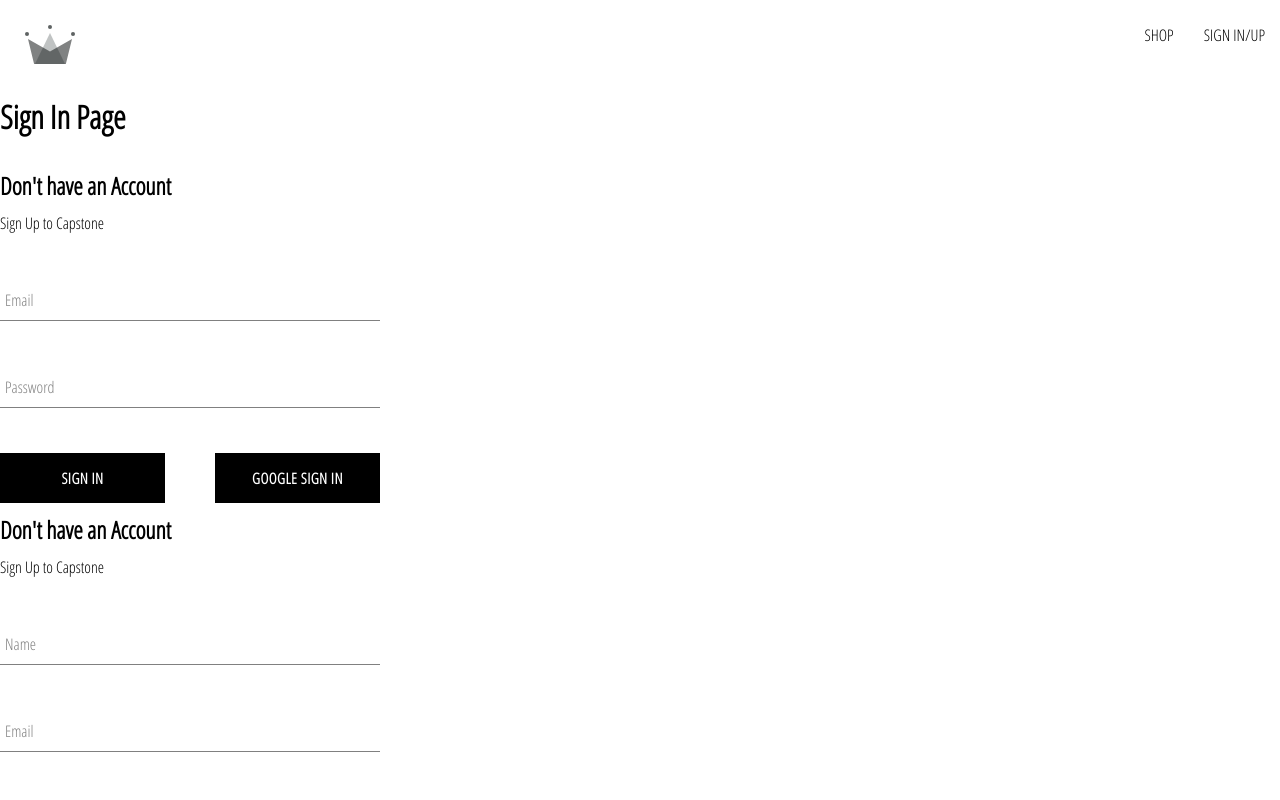
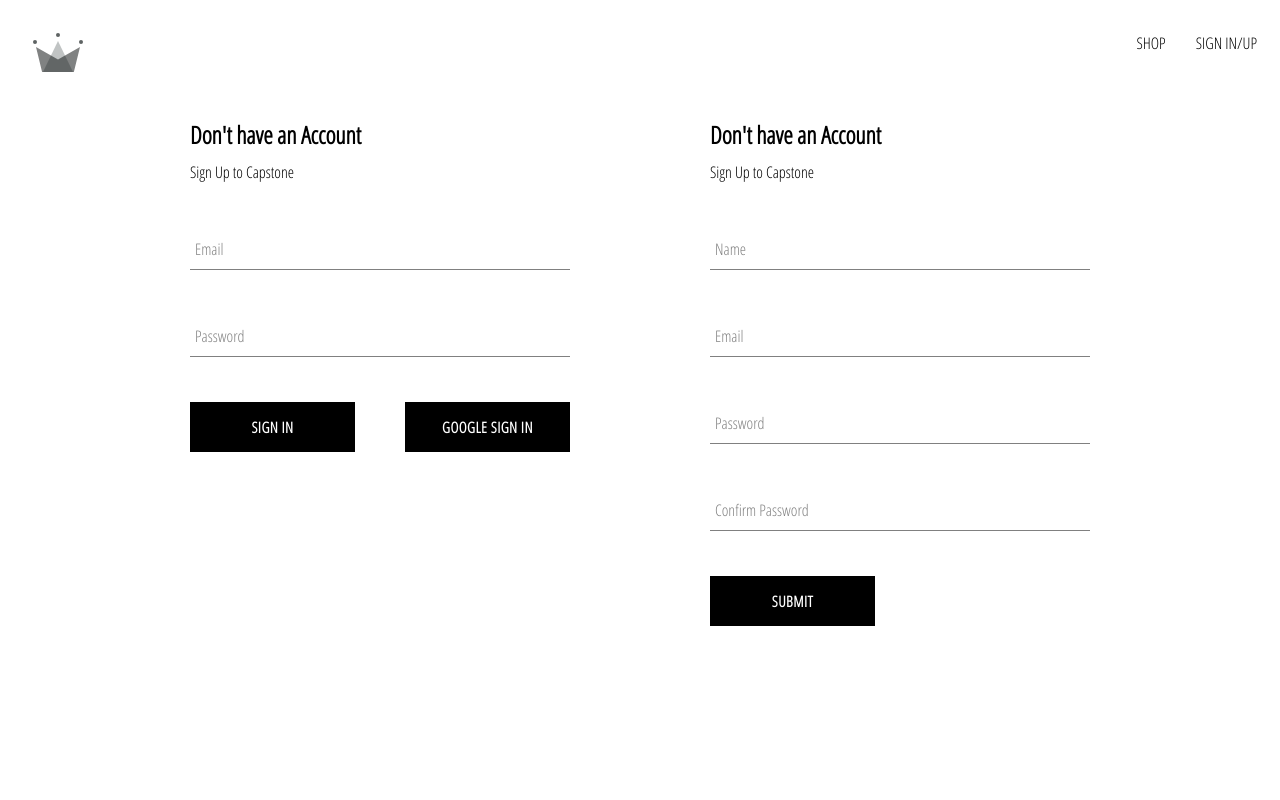
Before and after one commit to AnaniyaBelew/Capstone1, a React (Create React App) app: page /auth in a window 1280 px wide. Shown: the top 800 px of the page. Built offline with nearby package versions, Linux system fonts and the light colour scheme.

Commit message:
auth with fire base done

```diff
--- a/src/components/SignIn/signIn.component.jsx
+++ b/src/components/SignIn/signIn.component.jsx
@@ -46,7 +46,7 @@
                 <FormInput required label="Password" type="password" name="password"value={password} onChange={changeHandler}/>
                 <div className="Button-container">
                 <Button type="submit">Sign In</Button>
-                <Button buttonType='google' onclick={logGoogleUser}>Google Sign In </Button>
+                <Button type="button" buttonType='google' onclick={logGoogleUser}>Google Sign In </Button>
                 </div>
             </form>
         </div>
--- a/src/index.scss
+++ b/src/index.scss
@@ -1,5 +1,5 @@
 body {
-  margin: 0;
+  margin: 30;
   font-family: 'Open Sans Condensed', sans-serif;
   -webkit-font-smoothing: antialiased;
   -moz-osx-font-smoothing: grayscale;
--- /dev/null
+++ b/src/routes/Authentication/Auth.style.scss
@@ -0,0 +1,7 @@
+.Auth-container
+{
+    display: flex;
+    justify-content: space-between;
+    width: 900px;
+    margin: 30px auto;
+}
--- a/src/routes/Authentication/authentication.component.jsx
+++ b/src/routes/Authentication/authentication.component.jsx
@@ -1,9 +1,9 @@
 import SignIn from '../../components/SignIn/signIn.component';
 import SignUp from '../../components/SignUp/signUp.component';
+import "../Authentication/Auth.style.scss"
 const Authentication = () => {
   return (
-    <div >
-      <h1>Sign In Page</h1>
+    <div className='Auth-container'>
       <SignIn/>
       <SignUp/>
     </div>
```
